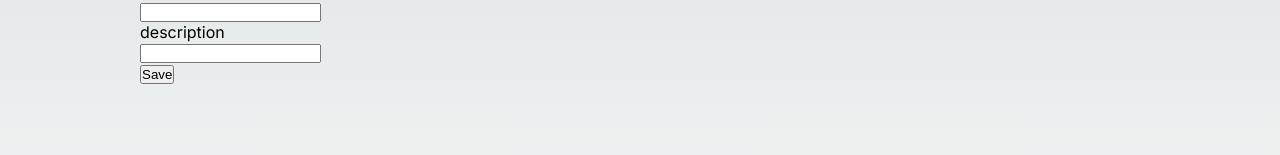
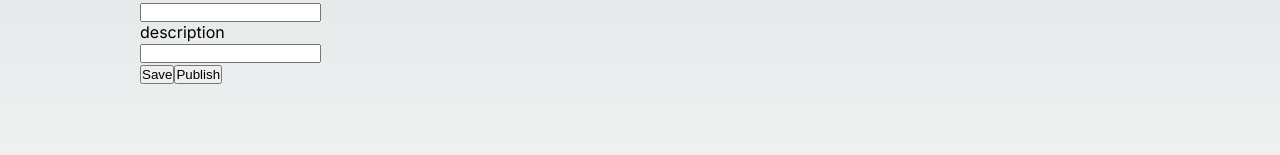
Before and after one commit to badgeteam/badgehub-frontend, a Next.js app: page /apps/1/edit in a window 1280 px wide. Shown: the part 324-479 px from the top of the page. Built offline with nearby package versions, Linux system fonts and the light colour scheme; no server answers.

Commit message:
FRONTEND-28: add publish button on edit page

```diff
--- a/src/app/apps/[slug]/edit/page.tsx
+++ b/src/app/apps/[slug]/edit/page.tsx
@@ -5,11 +5,12 @@ import {
   changeDraftAppMetadata,
   getDraftProject,
   getDraftProjectResponse200,
+  publishVersion,
 } from "@/badgehub-api-client/generated/swagger/private/private";
 import { Project, ProjectSlug } from "@/badgehub-api-client/generated/models";
 
 export default function EditProjectPage() {
-  const { slug } = useParams();
+  const { slug } = useParams() as { slug: ProjectSlug };
   const [projectDetails, setProjectDetails] = useState<
     getDraftProjectResponse200["data"] | undefined
   >(undefined);
@@ -32,9 +33,14 @@ export default function EditProjectPage() {
       return { ...prev, [key]: value };
     });
   };
+  const onClickPublish = async () => {
+    if (!projectUpdates) return;
+    await publishVersion(slug);
+    setProjectCacheBuster({});
+  };
   const onClickSave = async () => {
     if (!projectUpdates) return;
-    await changeDraftAppMetadata(slug as ProjectSlug, projectUpdates);
+    await changeDraftAppMetadata(slug, projectUpdates);
     setProjectCacheBuster({});
   };
   return (
@@ -45,6 +51,7 @@ export default function EditProjectPage() {
           ? JSON.stringify({
               name: projectDetails.name,
               description: projectDetails.description,
+              revision: projectDetails.revision,
             })
           : "LOADING"}
       </pre>
@@ -62,6 +69,7 @@ export default function EditProjectPage() {
         <input id={"description"} onInput={onInput} />
       </div>
       <button onClick={onClickSave}>Save</button>
+      <button onClick={onClickPublish}>Publish</button>
     </main>
   );
 }
```
